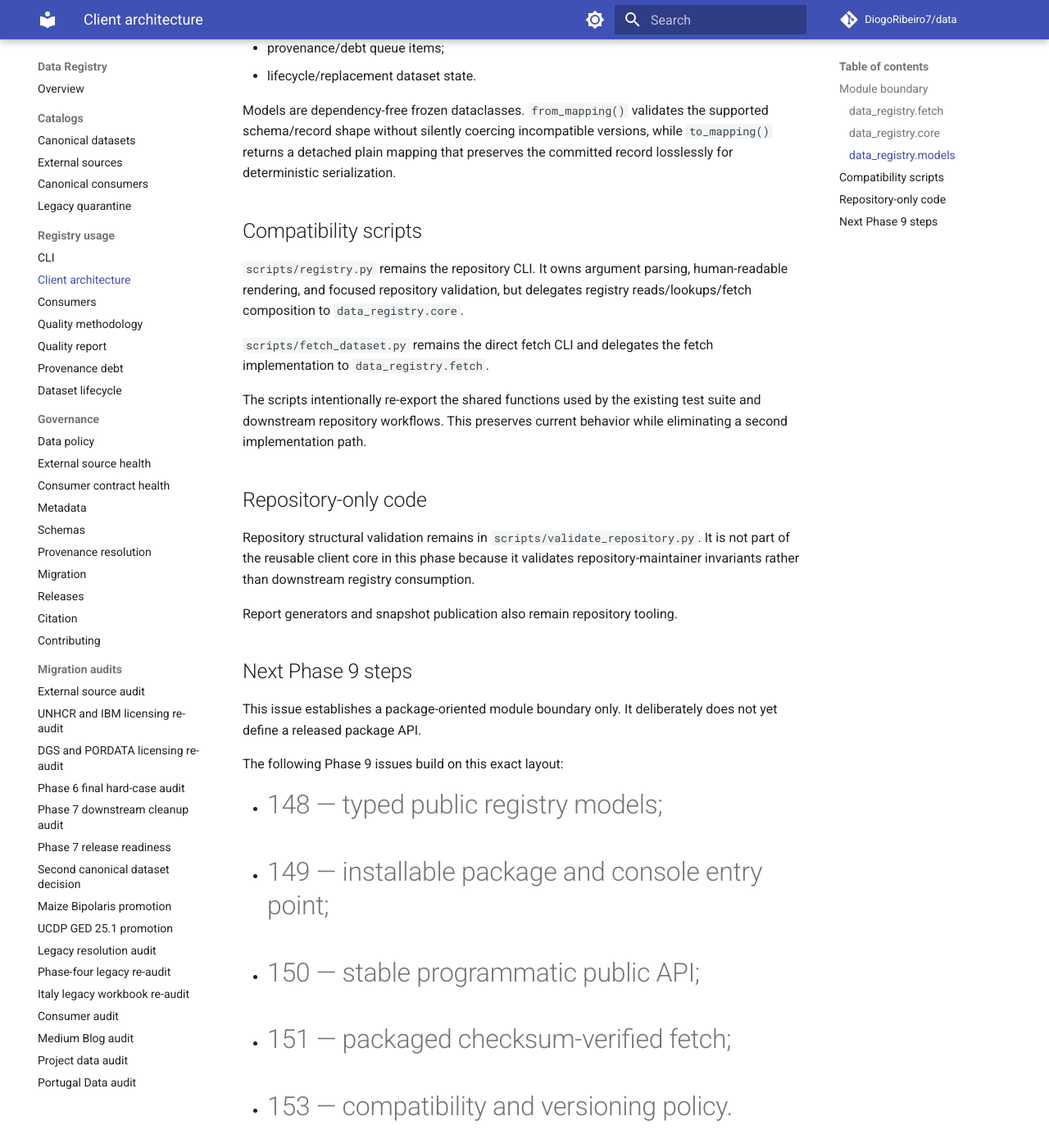
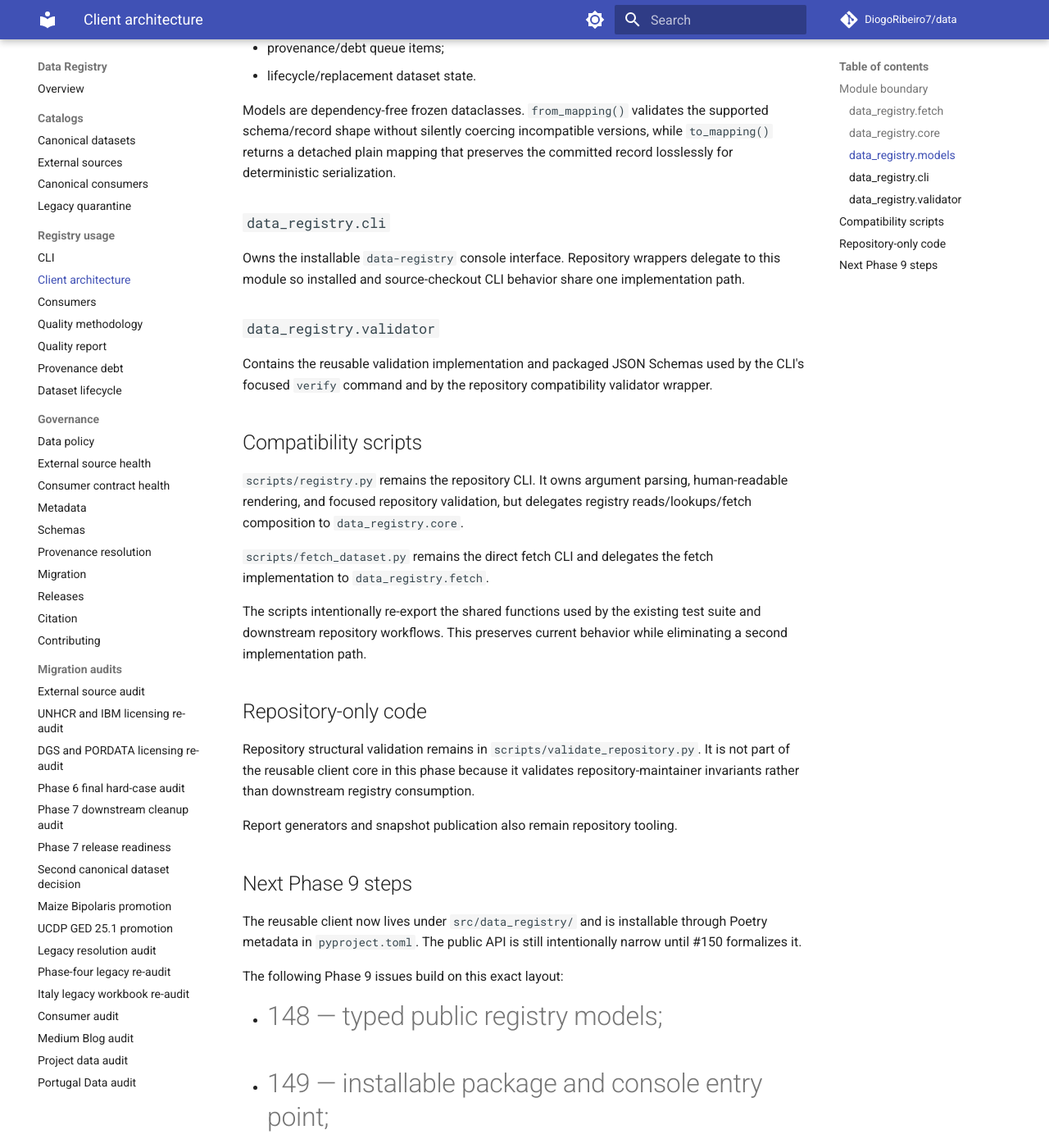
Before and after one commit to DiogoRibeiro7/data, an MkDocs documentation site: the page built from docs/CLIENT_ARCHITECTURE.md, in a window 1280 px wide and 1400 px high, scrolled down 1266 px. Shown: the whole window at 82% size. Built offline with MkDocs 1.6.1 and Material for MkDocs 9.7.7, drawn with Linux system fonts in a browser that asks for light colours; comment, search, counter and statistics services are not loaded.

Commit message:
Document src-layout package architecture

```diff
--- a/docs/CLIENT_ARCHITECTURE.md
+++ b/docs/CLIENT_ARCHITECTURE.md
@@ -50,6 +50,18 @@ supported schema/record shape without silently coercing incompatible versions,
 while `to_mapping()` returns a detached plain mapping that preserves the
 committed record losslessly for deterministic serialization.
 
+### `data_registry.cli`
+
+Owns the installable `data-registry` console interface. Repository wrappers
+delegate to this module so installed and source-checkout CLI behavior share one
+implementation path.
+
+### `data_registry.validator`
+
+Contains the reusable validation implementation and packaged JSON Schemas used
+by the CLI's focused `verify` command and by the repository compatibility
+validator wrapper.
+
 ## Compatibility scripts
 
 `scripts/registry.py` remains the repository CLI. It owns argument parsing,
@@ -74,8 +86,7 @@ Report generators and snapshot publication also remain repository tooling.
 
 ## Next Phase 9 steps
 
-This issue establishes a package-oriented module boundary only. It deliberately
-does not yet define a released package API.
+The reusable client now lives under `src/data_registry/` and is installable through Poetry metadata in `pyproject.toml`. The public API is still intentionally narrow until #150 formalizes it.
 
 The following Phase 9 issues build on this exact layout:
 
```
